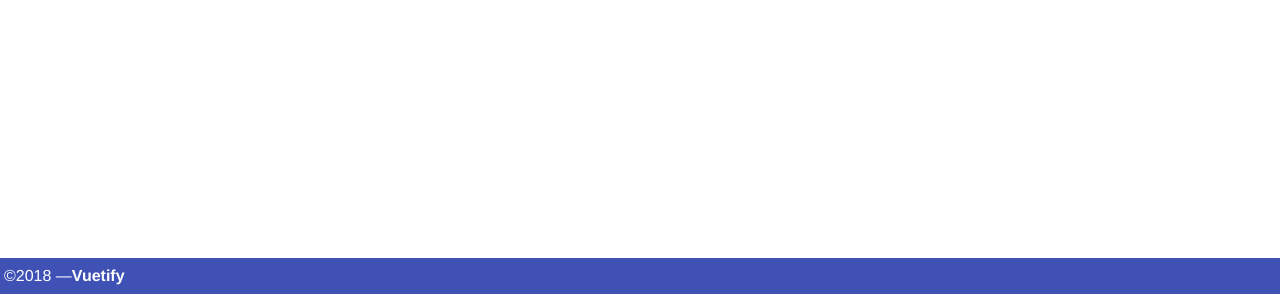
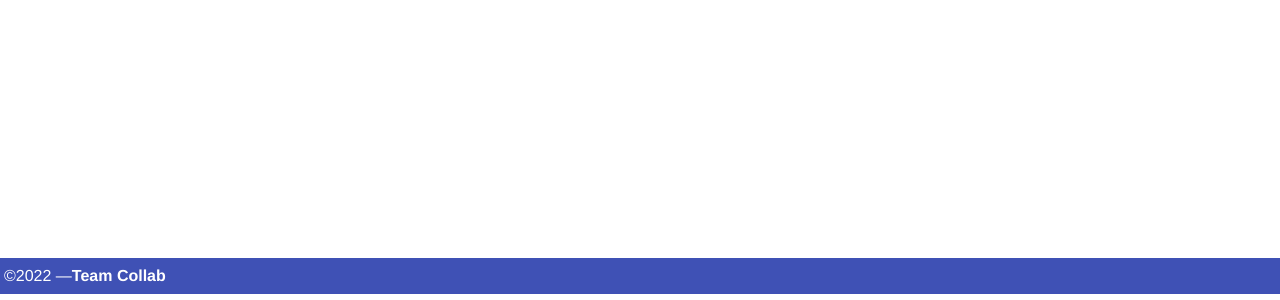
Before and after one commit to vimalkrml/taskmanager-collabrative, a Vue app: page / in a window 1280 px wide. Shown: the part 806-1106 px from the top of the page. Built offline with nearby package versions, Linux system fonts and the light colour scheme.

Commit message:
nav and routes

```diff
--- a/src/components/FooterBar.vue
+++ b/src/components/FooterBar.vue
@@ -2,7 +2,7 @@
   <v-footer height="auto" color="indigo" dark>
     <v-layout justify-center row wrap>
       <v-flex color="indigo" dark py-3 text-xs-center white--text xs12>
-        &copy;2018 — <strong>Vuetify</strong>
+        &copy;2022 — <strong>Team Collab</strong>
       </v-flex>
     </v-layout>
   </v-footer>
```
